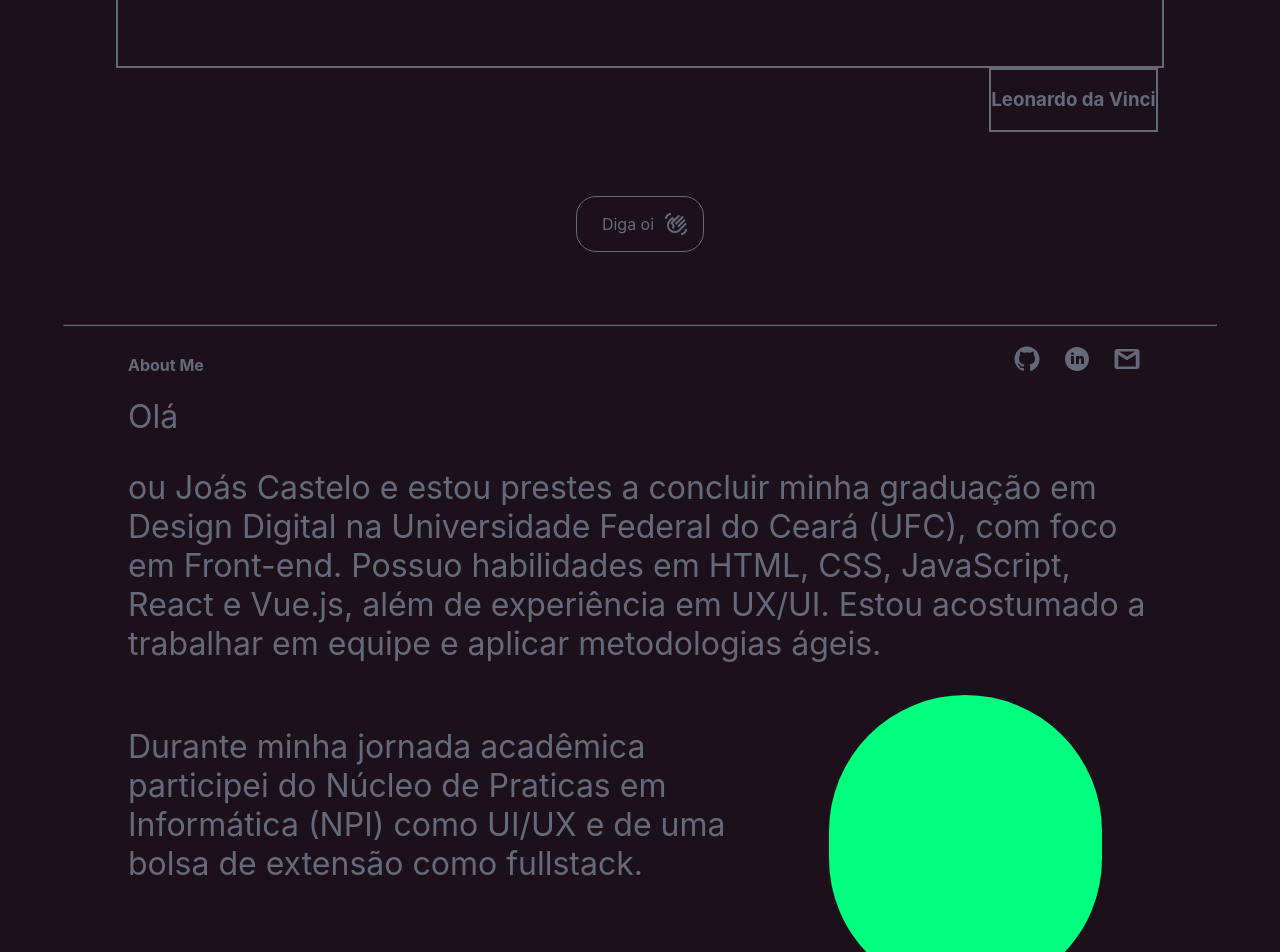
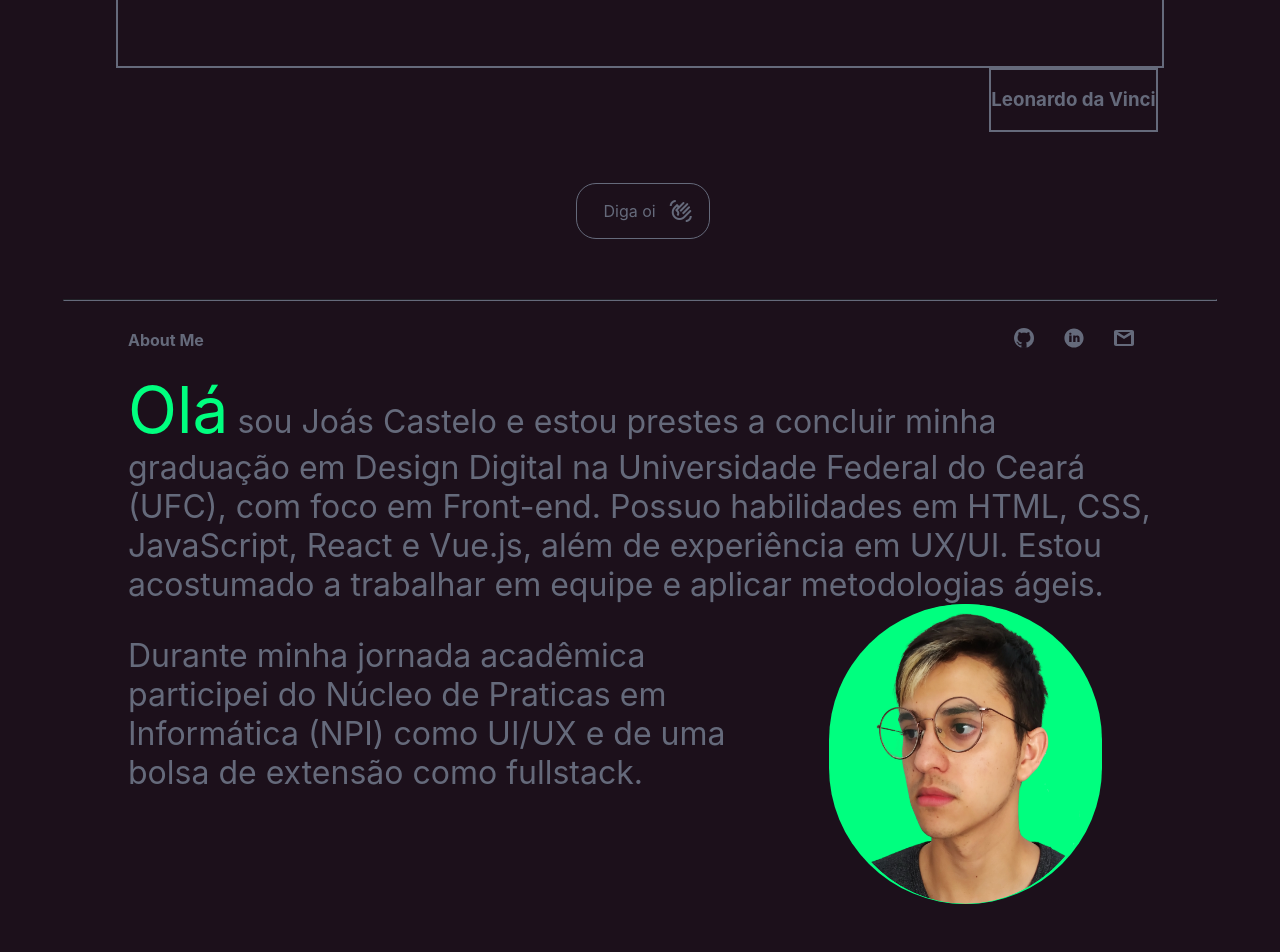
Before and after one commit to JoasCast/portifolio-front-end, a React (Create React App) app: page / in a window 1280 px wide. Shown: the part 600-1552 px from the top of the page. Built offline with nearby package versions, Linux system fonts and the light colour scheme.

Commit message:
css_stayles_1
primeira parte das animações e hover

```diff
--- a/package.json
+++ b/package.json
@@ -38,5 +38,8 @@
       "last 1 firefox version",
       "last 1 safari version"
     ]
+  },
+  "devDependencies": {
+    "react-router-dom": "^6.22.2"
   }
 }
--- a/src/pages/home/home.css
+++ b/src/pages/home/home.css
@@ -45,12 +45,19 @@
 
 }
 
+.home a{
+    width: auto;
+    color: #656A7B;
+    text-decoration: none;
+}
+
 .home .acenar{
     display: flex;
+    justify-content: space-around;
     align-items: center;
-    justify-content: space-between;
+    width: 80%;
     padding: 15px;
-    margin: 5%;
+    margin: 40% 0%;
     border: 1px solid #656A7B;
     border-radius: 20px;
 }
@@ -66,9 +73,10 @@
 }
 
 .home .acenar:hover span{
-    animation: tchau 2s infinite alternate;
+    animation: tchau 1s infinite alternate;
+    color: #00FF7F;
+
 }
-
 
 
 @keyframes tchau {
--- a/src/pages/home/home.jsx
+++ b/src/pages/home/home.jsx
@@ -19,13 +19,15 @@ function Home (){
                     <h3>Leonardo da Vinci</h3>
                 </div>
             </div>
+            <a href="mailto:joascastelo5@gmail.com?subject=Assunto&body=">
+                <div className='acenar'>
+                    <p className='diga'>Diga oi </p>
+                    <span class="material-symbols-outlined">
+                        waving_hand
+                    </span>
+                </div>
+            </a>
 
-            <div className='acenar'>
-                <p className='diga'>Diga oi </p>
-                <span class="material-symbols-outlined">
-                    waving_hand
-                </span>
-            </div>
 
         </div>
     )
--- a/src/pages/projetos/projetos.css
+++ b/src/pages/projetos/projetos.css
@@ -44,6 +44,7 @@
     display: flex;
     justify-content: space-between;
     align-items: center;
+    width: 100%;
 }
 
 .projetos .linha .card .footer .botao{
--- a/src/pages/skills/skills.css
+++ b/src/pages/skills/skills.css
@@ -29,7 +29,15 @@
 .skills .card{
     border: 1px solid #00FF7F;
     width: 24%;
+    height: 200px;
     padding: 60px 24px;
+    transition: all 0.5s;
+}
+
+.skills .card:hover{
+    margin: 10px;
+    border-radius: 20px;
+    transform: scale(1.1);
 }
 
 .skills .card .icone{
@@ -47,7 +55,7 @@
 }
 
 .skills .card .name{
-    font-size: 2em;
+    font-size: 1.5em;
     color: #00FF7F;
     font-weight: 100;
 }
--- a/src/pages/skills/skills.jsx
+++ b/src/pages/skills/skills.jsx
@@ -35,7 +35,7 @@ function Skills() {
                 <span class="material-symbols-outlined" alt="sinbolo de desenvolvimento">code</span>
                     <h1 className="name">Font-end</h1>
                     <p className="texto">Conhecimento de desenvolvimento front-end, criando a parte visual e
-                     interativa de sites, construindo layouts atraentes e intuitivos para os usuários</p>
+                     interativa de sites.</p>
                 </div>
             </div>
 
--- a/src/pages/sobre/sobre.css
+++ b/src/pages/sobre/sobre.css
@@ -14,14 +14,40 @@
     color: #656A7B;
 }
 
-.sobre .cabecalho .icone{
-    margin: 10px;
+.sobre .cabecalho .icones{
+    width: 40%;
+    display: flex;
+    justify-content: flex-end;
+    align-items: center;
+}
+
+.sobre .cabecalho .icones a{
+    margin: 0 10px;
+}
+
+.sobre .cabecalho .icones .icone {
+    width: 80%;
+    transition: width 0.5s;
+}
+
+.sobre .cabecalho .icones .icone:hover{
+    width: 140%;
 }
 
 .sobre .texto{
     width: 80%;
     color: #656A7B;
     font-size: 2em;
+}
+
+.sobre .texto .titulo{
+    display: inline-block;
+    color: #00FF7F;
+    font-size: 2em;
+}
+
+.sobre .texto p{
+    display: inline;
 }
 
 .sobre .textoDois{
@@ -44,5 +70,11 @@
     margin: 0px 50px;
     background-color: #00FF7F;
     border-radius: 200px;
+}
 
+.sobre .textoDois .foto img{
+    width: 100%;
+    height: 100%;
+    background-color: #00FF7F;
+    border-radius: 50%;
 }
--- a/src/pages/sobre/sobre.jsx
+++ b/src/pages/sobre/sobre.jsx
@@ -2,6 +2,7 @@ import './sobre.css'
 import github from'../../Assets/icons-github.svg'
 import linkedin from '../../Assets/icons-linkedin.svg'
 import gmail from '../../Assets/icons-gmail.svg'
+import perfil from '../../Assets/perfil ruim.png'
 
 function Sobre(){
 
@@ -10,15 +11,23 @@ function Sobre(){
         <div className="sobre">
             <div className="cabecalho">
                 <h4>About Me</h4>
-                <div>
-                    <img src={github} alt="github do desenvolvedor" className='icone'/>
-                    <img src={linkedin} alt="linkedin do desenvolvedor" className='icone'/>
-                    <img src={gmail} alt="email do desenvolvedor" className='icone'/>
+                <div className='icones'>
+                    <a href="https://github.com/JoasCast" >
+                        <img src={github} alt="github do desenvolvedor" className='icone'/>
+                    </a>
+
+                    <a href="https://www.linkedin.com/in/joas-castelo/" >
+                        <img src={linkedin} alt="linkedin do desenvolvedor" className='icone'/>
+                    </a>
+
+                    <a href="mailto:joascastelo5@gmail.com?subject=Assunto&body=" >
+                        <img src={gmail} alt="email do desenvolvedor" className='icone'/>
+                    </a>
                 </div>
             </div>
 
             <div className="texto">
-                <span className='titulo'>Olá </span><p>ou Joás Castelo e estou prestes a
+                <span className='titulo'>Olá</span> <p>sou Joás Castelo e estou prestes a
                     concluir minha graduação em Design Digital na Universidade Federal do Ceará (UFC),
                     com foco em Front-end. Possuo habilidades em HTML, CSS, JavaScript, React e Vue.js,
                     além de experiência em UX/UI. Estou acostumado a trabalhar em equipe e aplicar metodologias ágeis.
@@ -30,7 +39,9 @@ function Sobre(){
                     Durante minha jornada acadêmica participei do Núcleo de Praticas em Informática (NPI) como UI/UX e de uma
                     bolsa de extensão como fullstack.
                 </p>
-                <div className="foto"></div>
+                <div className="foto">
+                    <img src={perfil} alt="jovem de oculos com parte do cabelo amarelo e blusa escura" />
+                </div>
             </div>
 
         </div>
```
Also changed, not shown: src/Assets/perfil ruim.png (added), 1 other file (tests, documents, lock files or other folders).
